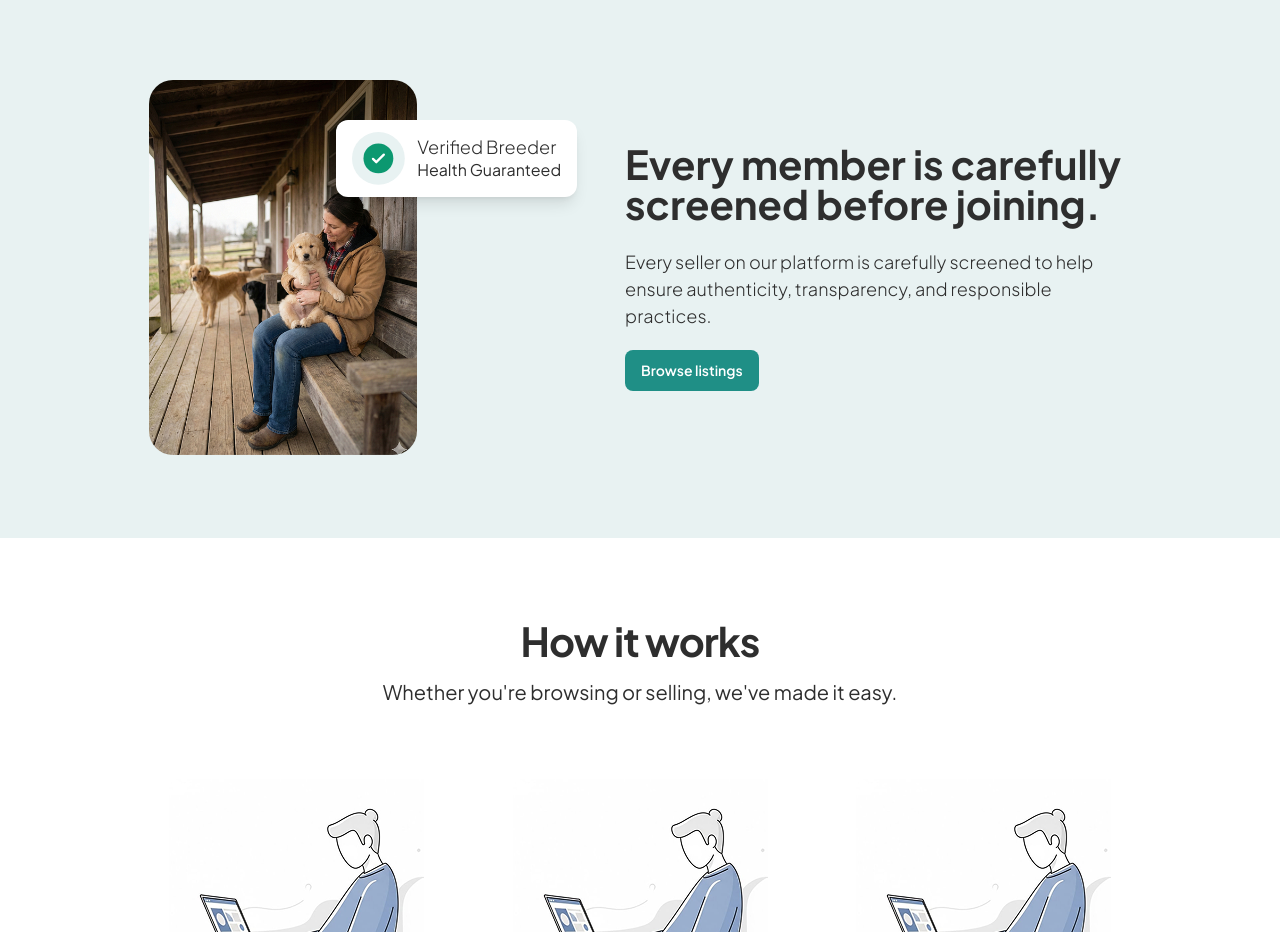
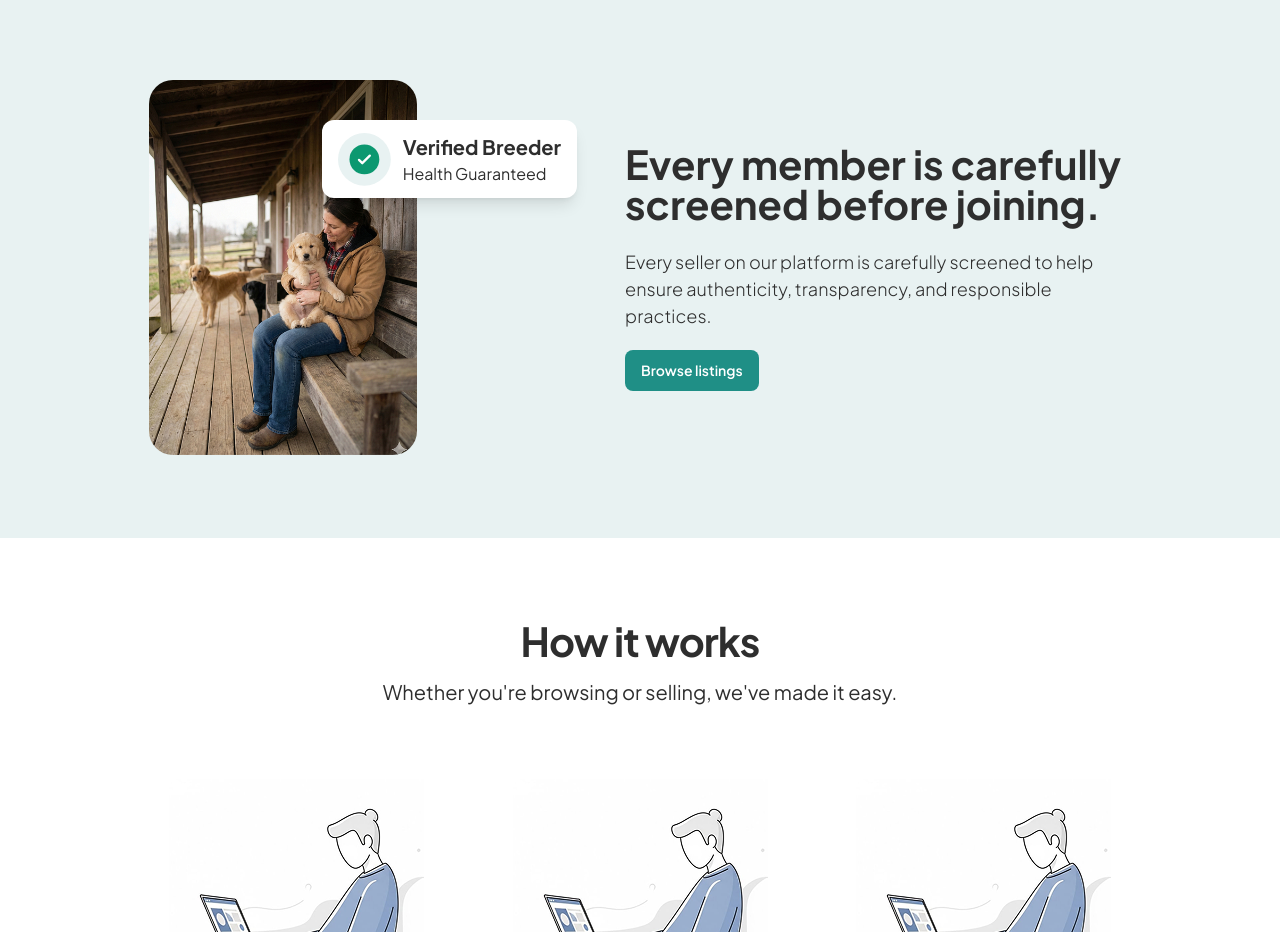
Before and after one commit to NH-Shohan/pets-plus, a Next.js app: page / in a window 1280 px wide. Shown: the part 2060-2992 px from the top of the page. Built offline with nearby package versions, Linux system fonts and the light colour scheme.

Commit message:
style: Update typography in VerifiedBreeders component by changing text size and font weight for improved emphasis on the "Verified Breeder" label.

```diff
--- a/src/components/sections/VerifiedBreeders.tsx
+++ b/src/components/sections/VerifiedBreeders.tsx
@@ -8,7 +8,7 @@ function VerifiedBadge() {
     <div className="absolute top-4 right-4 sm:top-10 sm:-right-4 lg:-right-40 bg-surface rounded-xl px-4 py-3 shadow-lg flex items-center gap-3 pointer-events-none">
       <Image src="/check-circle.svg" alt="Verified" width={53} height={53} />
       <div>
-        <p className="text-body-medium text-foreground leading-tight!">Verified Breeder</p>
+        <p className="text-body-large text-foreground font-bold">Verified Breeder</p>
         <p className="text-body-base">Health Guaranteed</p>
       </div>
     </div>
```
